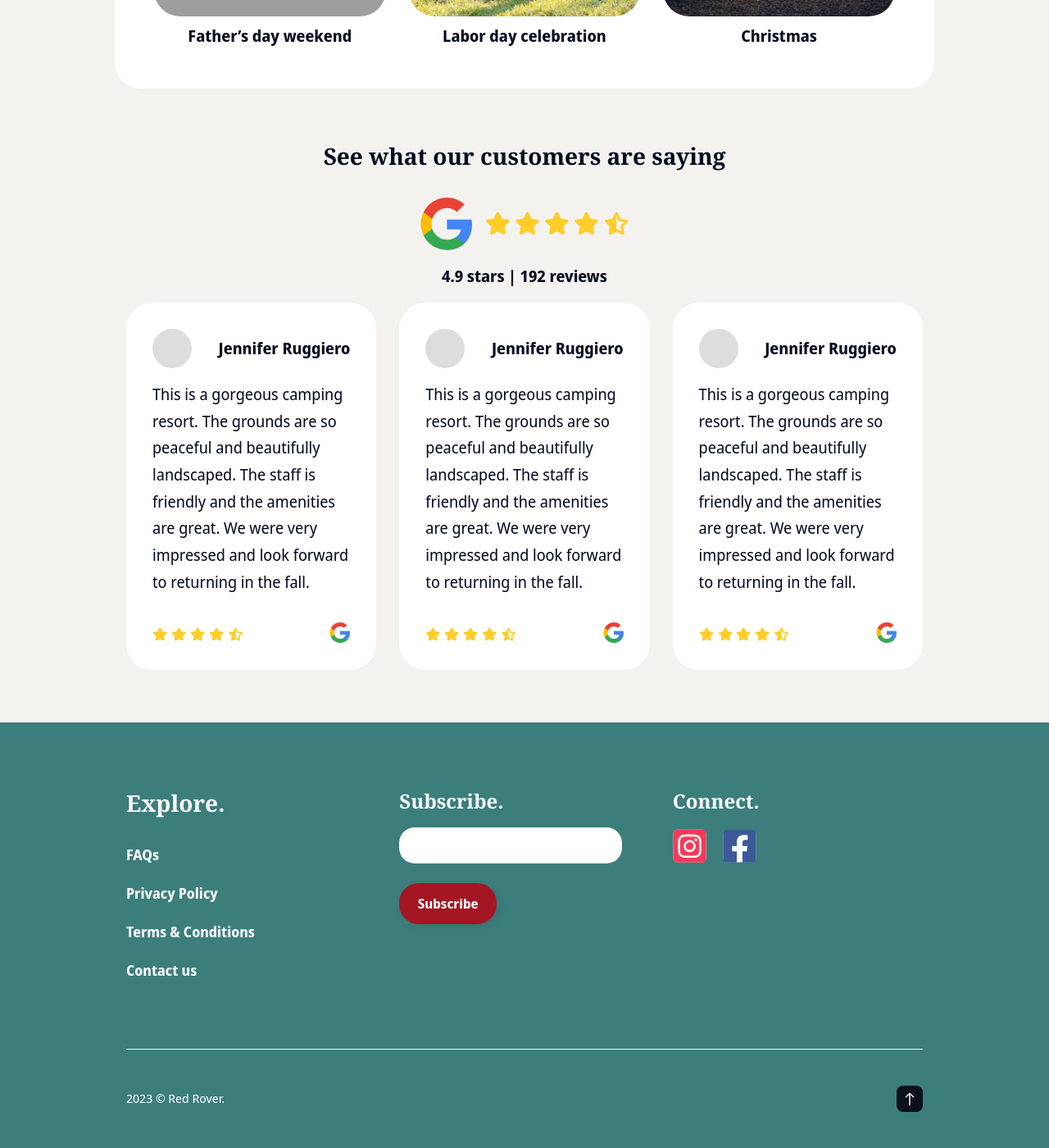
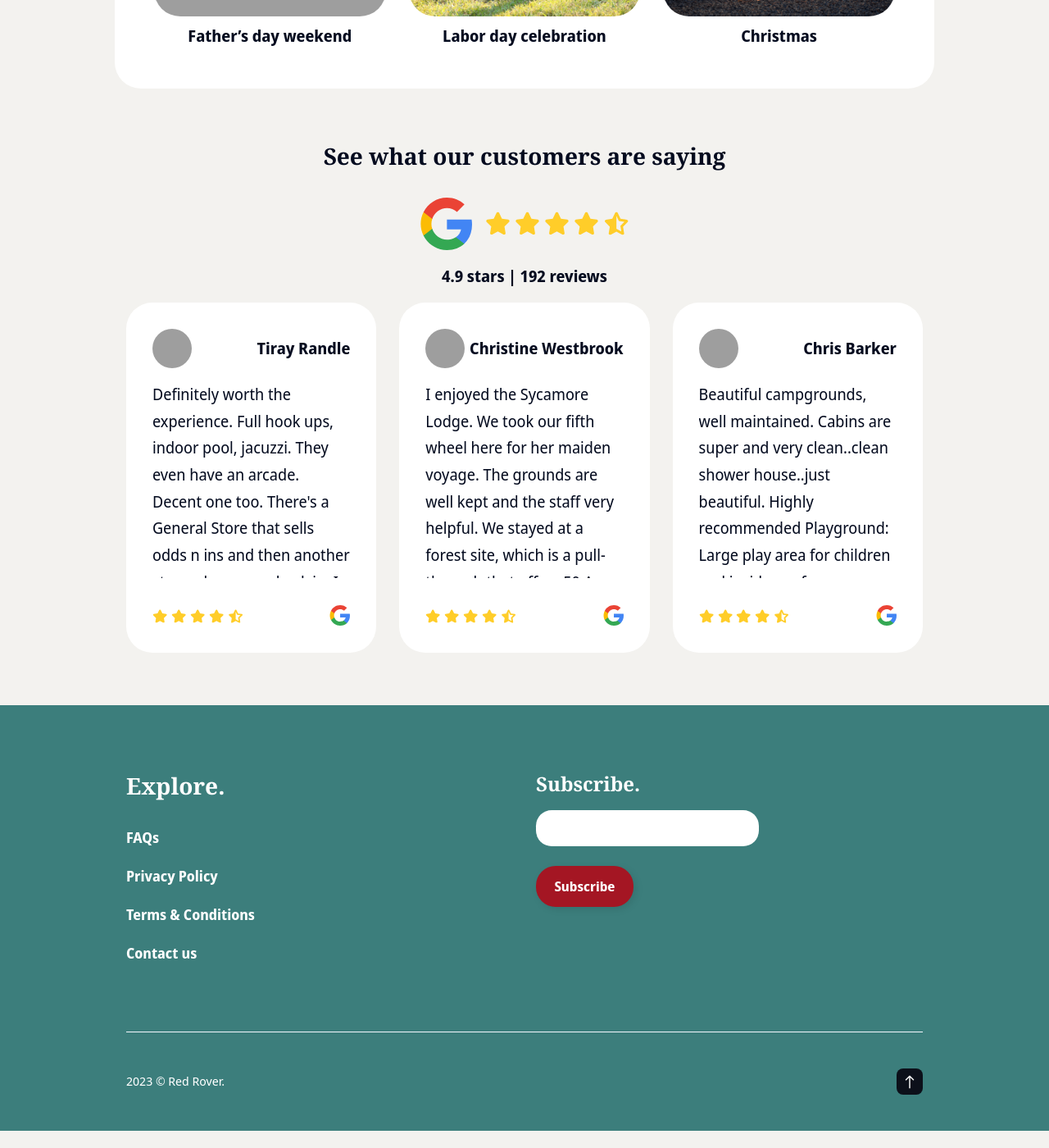
Before and after one commit to TridentMarketing/RedRoverWebsite, a Jekyll site: the page built from index.html, in a window 1280 px wide and 1400 px high, scrolled down 5047 px. Shown: the whole window at 82% size. Built offline with Jekyll 4.4.1, drawn with Linux system fonts in a browser that asks for light colours; nearby versions of some CDN libraries; after the commit the page ends 6426 px from its top, so only the background shows below that; some of the changed text lies outside the part shown; grey boxes are pictures that could not be loaded.

Commit message:
setup for live

```diff
--- a/_includes/footer.html
+++ b/_includes/footer.html
@@ -30,13 +30,13 @@
               </div>
             </div>
 
-            <div class="col col-4 col-d-12">
+            <!-- <div class="col col-4 col-d-12">
               <div class="widget-footer widget-nav" style="text-align: left;">
                 <h3 style="margin: 0; padding-bottom: 1rem;">Connect.</h3>
                 <img src="images/ig-logo.svg" alt="">
                 <img style="padding-left: 1rem;" src="images/fb-logo.svg" alt="">
               </div>
-            </div>
+            </div> -->
 
           </div>
         </div>
--- a/_includes/section-reviews.html
+++ b/_includes/section-reviews.html
@@ -24,10 +24,16 @@
       <div class="col col-4 col-m-12 col-t-6 pt1">
         <div class="review-card">
           <div class="flex flex-between mb1">
-            <div class="review-dp"></div>
-            <div class="review-user">Jennifer Ruggiero</div>
+            <div class="review-dp" style="background-image: url('https://lh3.googleusercontent.com/a-/AD5-WCkTDtQnw5wdjRELxHVh-ei2SWJbSMNbPv-5Xhg4vSk=w60-h60-p-rp-mo-ba4-br100');"></div>
+            <div class="review-user">Tiray Randle</div>
           </div>
-          <p>This is a gorgeous camping resort. The grounds are so peaceful and beautifully landscaped. The staff is friendly and the amenities are great. We were very impressed and look forward to returning in the fall.</p>
+          <p style="height: 15rem; overflow-y: scroll;">Definitely worth the experience. Full hook ups, indoor pool, jacuzzi. They even have an arcade. Decent one too.
+            There's a General Store that sells odds n ins and then another store where you check in. I think the resort is split into
+            different areas. I stayed where the indoor pool was. Mostly dirt and gravel with a few concrete slabs. Inside the Rec Room was amazing.
+            It truly was. It was clean and decorated perfectly. Not too childish and too adult. There was a kid zone too. Over by the pool tables
+            was a door to the Adults Only Room. Nothing freaky going on in here but a nice chill spot. Perfect getaway from these worrisome behind kids.
+            I didn't go to the other sides of the resort. You MOST DEFINITELY need a golf cart. The hill to get up/down is just too steep.
+            In all, I would go back. The streets are gold here.</p>
           <div class="flex flex-between">
             <div>
               <img src="{{'images/star-solid 1.svg' | relative_url}}" alt="">
@@ -43,10 +49,14 @@
       <div class="col col-4 col-m-12 col-t-6 pt1">
         <div class="review-card">
           <div class="flex flex-between mb1">
-            <div class="review-dp"></div>
-            <div class="review-user">Jennifer Ruggiero</div>
+            <div class="review-dp" style="background-image: url('https://lh3.googleusercontent.com/a-/AD5-WCl6zFUYoPgBppc71y5VEAC2dj0qelv1b7dlbMvPfg=w60-h60-p-rp-mo-br100');" ></div>
+            <div class="review-user">Christine Westbrook</div>
           </div>
-          <p>This is a gorgeous camping resort. The grounds are so peaceful and beautifully landscaped. The staff is friendly and the amenities are great. We were very impressed and look forward to returning in the fall.</p>
+          <p style="height: 15rem; overflow-y: scroll;">I enjoyed the Sycamore Lodge. We took our fifth wheel here for her maiden voyage. The grounds are well kept and the staff very helpful.
+            We stayed at a forest site, which is a pull-through that offers 50 Amp electric, sewer, and water. The site also had a picnic table and fire pit.
+            I do like the fact they have many activities throughout the day which allows you to meet new people. Obviously, the activities are not mandatory but I enjoy them.
+            We brought our 1-year old yellow lab, Lemon, and she was very happy during our weekend stay. We walked her around the premises and took her to the dog park. When we arrived home in Sunday, all she did was sleep.
+            All in all, we had a great experience and we will be back. I can't wait to see what activities are next!</p>
           <div class="flex flex-between">
             <div>
               <img src="{{'images/star-solid 1.svg' | relative_url}}" alt="">
@@ -62,10 +72,12 @@
       <div class="col col-4 col-m-12 col-t-6 pt1">
         <div class="review-card">
           <div class="flex flex-between mb1">
-            <div class="review-dp"></div>
-            <div class="review-user">Jennifer Ruggiero</div>
+            <div class="review-dp" style="background-image: url('https://lh3.googleusercontent.com/a-/AD5-WCnCJ6OqG_SRcfz3jmWOx0cbZYVQW1wHOMXNkicMlw=w60-h60-p-rp-mo-br100');"></div>
+            <div class="review-user">Chris Barker</div>
           </div>
-          <p>This is a gorgeous camping resort. The grounds are so peaceful and beautifully landscaped. The staff is friendly and the amenities are great. We were very impressed and look forward to returning in the fall.</p>
+          <p style="height: 15rem; overflow-y: scroll;">Beautiful campgrounds, well maintained. Cabins are super and very clean..clean shower house..just beautiful. Highly recommended
+            Playground: Large play area for children and inside are for children.very impressive
+            Dog-friendliness: Very large dog parks 1 for small and one for large dogs. Very clean and well structured</p>
           <div class="flex flex-between">
             <div>
               <img src="{{'images/star-solid 1.svg' | relative_url}}" alt="">
--- a/_sass/3-modules/_hero.scss
+++ b/_sass/3-modules/_hero.scss
@@ -162,7 +162,9 @@
   font-size: 1.5rem;
   font-weight: 700;
   margin-bottom: -1.125rem;
-  padding-left: 1rem;
+  // padding-left: 1rem;
+  text-align: center;
+  width: 100%;
 }
 
 .center-counter {
```
